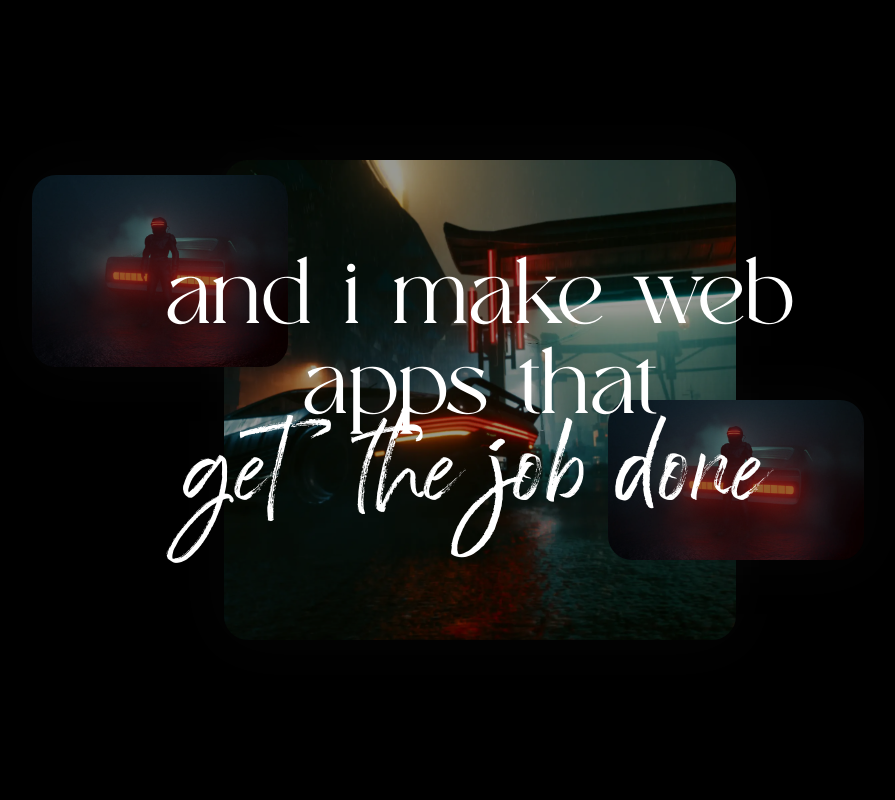
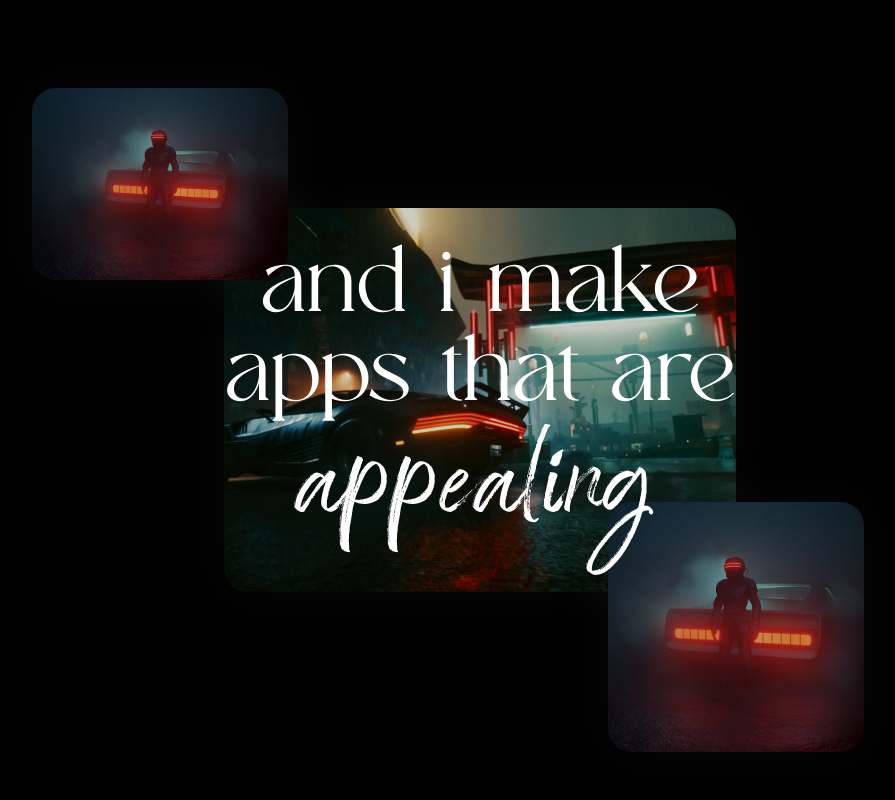
Before and after one commit to jalaj711/personal-website, a Next.js app: page / in a window 1280 px wide. Shown: the top 800 px of the page, without its empty margins (160-1055 px from the left). Built offline with nearby package versions, Linux system fonts and the light colour scheme.

Commit message:
added scroll animation to landing page
Signed-off-by: Jalaj Kumar <96870071+jalaj711@users.noreply.github.com>

```diff
--- a/src/app/page.module.css
+++ b/src/app/page.module.css
@@ -3,16 +3,43 @@
   font-weight: 100;
 }
 
+.section {
+  width: 100vw;
+  min-height: 500vh;
+  /* max-height: 100vh; */
+  background-color: black;
+  color: white;
+  display: flex;
+  flex-direction: column;
+  justify-content: center;
+  align-items: center;
+  overflow: hidden;
+}
+
+
 .headers {
+  width: 100%;
+  height: 100vh;
+  z-index: 25;
   position: absolute;
+  top: 300vh;
+}
+
+.in_view_header {
   top: 50%;
   left: 50%;
+  position: fixed;
   transform: translate(-50%, -50%);
-  width: 100%;
-  z-index: 25;
+}
+
+.headers_wrapper {
+  width: 100vw;
+  height: 100vh;
+  flex-direction: column;
+  justify-content: center;
+  align-items: center;
+  position: relative;
   display: flex;
-  align-items: center;
-  flex-direction: column;
 }
 
 .primary_header {
@@ -22,31 +49,22 @@
   text-align: center;
   /* top: 24px; */
   line-height: 1;
-  font-size: 7vw;
+  font-size: clamp(64px, 7vw, 108px);
 }
 
 .secondary_header {
   margin: 0;
+  margin-top: 24px;
   /* position: absolute; */
   width: 70%;
   text-align: center;
   /* bottom: 24px; */
   line-height: 1;
-  font-size: 9vw;
+  font-size: clamp(64px, 9vw, 120px);
 }
 
-
-.section {
-  width: 100vw;
-  min-height: 100vh;
-  max-height: 100vh;
-  background-color: black;
-  color: white;
-  display: flex;
-  flex-direction: column;
-  justify-content: center;
-  align-items: center;
-  overflow: hidden;
+@media (max-width: 600px) {
+  .primary_header, .secondary_header { width: 80%; }
 }
 
 .project_container {
@@ -55,8 +73,9 @@
   align-items: center;
   justify-content: center;
   position: relative;
-  filter: brightness(0.6);
+  filter: brightness(0.8);
   z-index: 10;
+  height: 100vh;
 }
 
 .secondary_1,
@@ -73,29 +92,32 @@
 .secondary_1,
 .secondary_2 {
   position: absolute;
-  width: 20vw;
+  width: clamp(150px, 20vw, 300px);
 }
 
 .secondary_1 {
-  top: 15px;
+  top: -15vh;
   left: -15vw;
-  height: 15vw;
+  height: clamp(120px, 15vw, 200px);
 }
 
 .secondary_2 {
-  bottom: 10vh;
+  bottom: -20vh;
   right: -10vw;
-  height: 20vh;
+  height: clamp(140px, 20vw, 250px);
 }
 
 .primary {
   position: relative;
-  width: 40vw;
-  height: 60vh;
+  width:clamp(300px, 40vw, 600px);
+  height: clamp(225px, 30vw, 450px);
 }
 
 .project_wrapper {
-  position: relative;
+  position: absolute;
+  top: 0;
+  width: 100vw;
+  height: 300vh;
 }
 
 .background_shadow {
--- a/src/app/page.tsx
+++ b/src/app/page.tsx
@@ -1,21 +1,59 @@
+"use client";
 import styles from "./page.module.css";
 import { Brush, NT } from "src/fonts";
 import primaryBg from "../../public/images/2.webp";
 import secondaryBg from "../../public/images/3.webp";
+import { useEffect, useRef, useState } from "react";
 
 export default function Home() {
+  const [ratio, setRatio] = useState(0);
+  const secondaryTextRef = useRef<HTMLHeadingElement | null>(null);
+
+  useEffect(() => {
+    window.addEventListener("scroll", () => {
+      var _ratio = (window.scrollY / window.innerHeight);
+      if (secondaryTextRef.current) {
+        const values = [
+          "appealing",
+          "scalable",
+          "real time",
+          "reliable",
+        ];
+        if (_ratio < 0.3) secondaryTextRef.current.innerText = values[0];
+        else if (_ratio > 0.7 && _ratio < 1.3)
+          secondaryTextRef.current.innerText = values[1];
+        else if (_ratio > 1.7 && _ratio < 2.3)
+          secondaryTextRef.current.innerText = values[2];
+        else if (_ratio > 2.7) secondaryTextRef.current.innerText = values[3];
+        else {
+          var text = "";
+          for(var i=0;i<Math.round(Math.random() * 8 + 4);i++){
+            text += "abc def ghi jkl mnop qrst uvwx yz"[Math.round(Math.random() * 32)];
+          };
+          secondaryTextRef.current.innerText = text;
+        }
+      }
+      setRatio(_ratio)
+    });
+  }, []);
   return (
     <main>
       <section className={styles.section}>
         {/* <h1 className={[styles.h1, NT.className].join(" ")}>JALAJ</h1>
         <h1 className={[MillionDreams.className].join(" ")}>Web Developer</h1> */}
-        <div className={styles.headers}>
+        <div
+          className={[
+            styles.headers,
+            ratio < 3 ? styles.in_view_header : "",
+          ].join(" ")}
+        >
+          <div className={styles.headers_wrapper}>
             <h1
               className={[styles.h1, NT.className, styles.primary_header].join(
                 " "
               )}
             >
-            and i make web apps that
+              and i make apps that are
             </h1>
             <h1
               className={[
@@ -23,9 +61,11 @@ export default function Home() {
                 Brush.className,
                 styles.secondary_header,
               ].join(" ")}
+              ref={secondaryTextRef}
             >
-            get the job done
+              appealing
             </h1>
+          </div>
         </div>
         <div className={styles.project_wrapper}>
           <div className={styles.project_container}>
@@ -43,12 +83,7 @@ export default function Home() {
               ></div>
             </div>
           </div>
-          {/* <div
-            className={[
-              styles.project_container,
-              styles.background_shadow,
-            ].join(" ")}
-          >
+          <div className={styles.project_container}>
             <div
               className={styles.primary}
               style={{ backgroundImage: `url(${primaryBg.src})` }}
@@ -62,7 +97,37 @@ export default function Home() {
                 style={{ backgroundImage: `url(${secondaryBg.src})` }}
               ></div>
             </div>
-          </div> */}
+          </div>
+          <div className={styles.project_container}>
+            <div
+              className={styles.primary}
+              style={{ backgroundImage: `url(${primaryBg.src})` }}
+            >
+              <div
+                className={styles.secondary_1}
+                style={{ backgroundImage: `url(${secondaryBg.src})` }}
+              ></div>
+              <div
+                className={styles.secondary_2}
+                style={{ backgroundImage: `url(${secondaryBg.src})` }}
+              ></div>
+            </div>
+          </div>
+          <div className={styles.project_container}>
+            <div
+              className={styles.primary}
+              style={{ backgroundImage: `url(${primaryBg.src})` }}
+            >
+              <div
+                className={styles.secondary_1}
+                style={{ backgroundImage: `url(${secondaryBg.src})` }}
+              ></div>
+              <div
+                className={styles.secondary_2}
+                style={{ backgroundImage: `url(${secondaryBg.src})` }}
+              ></div>
+            </div>
+          </div>
         </div>
       </section>
     </main>
```
Lines whose indentation alone changed are shown as unchanged.
